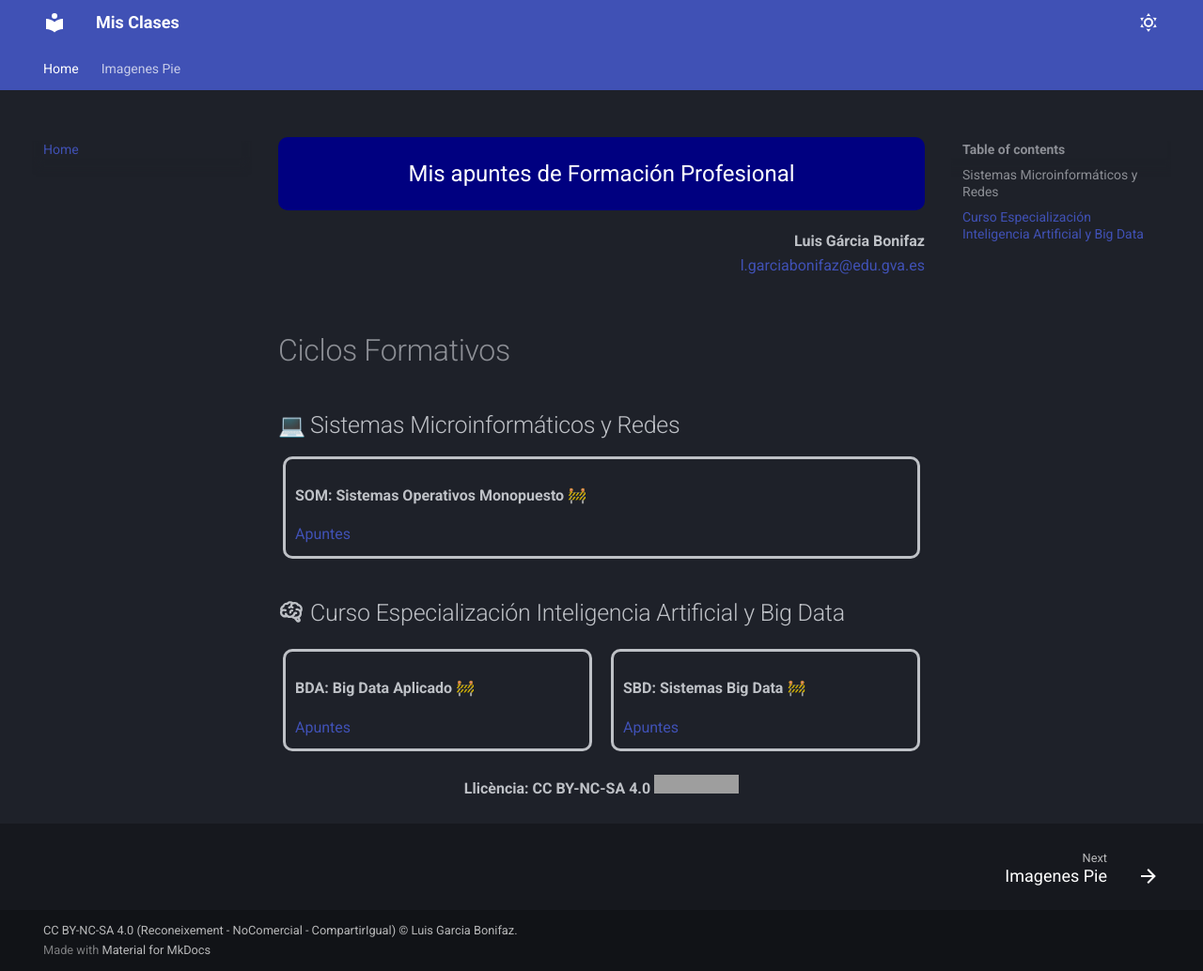
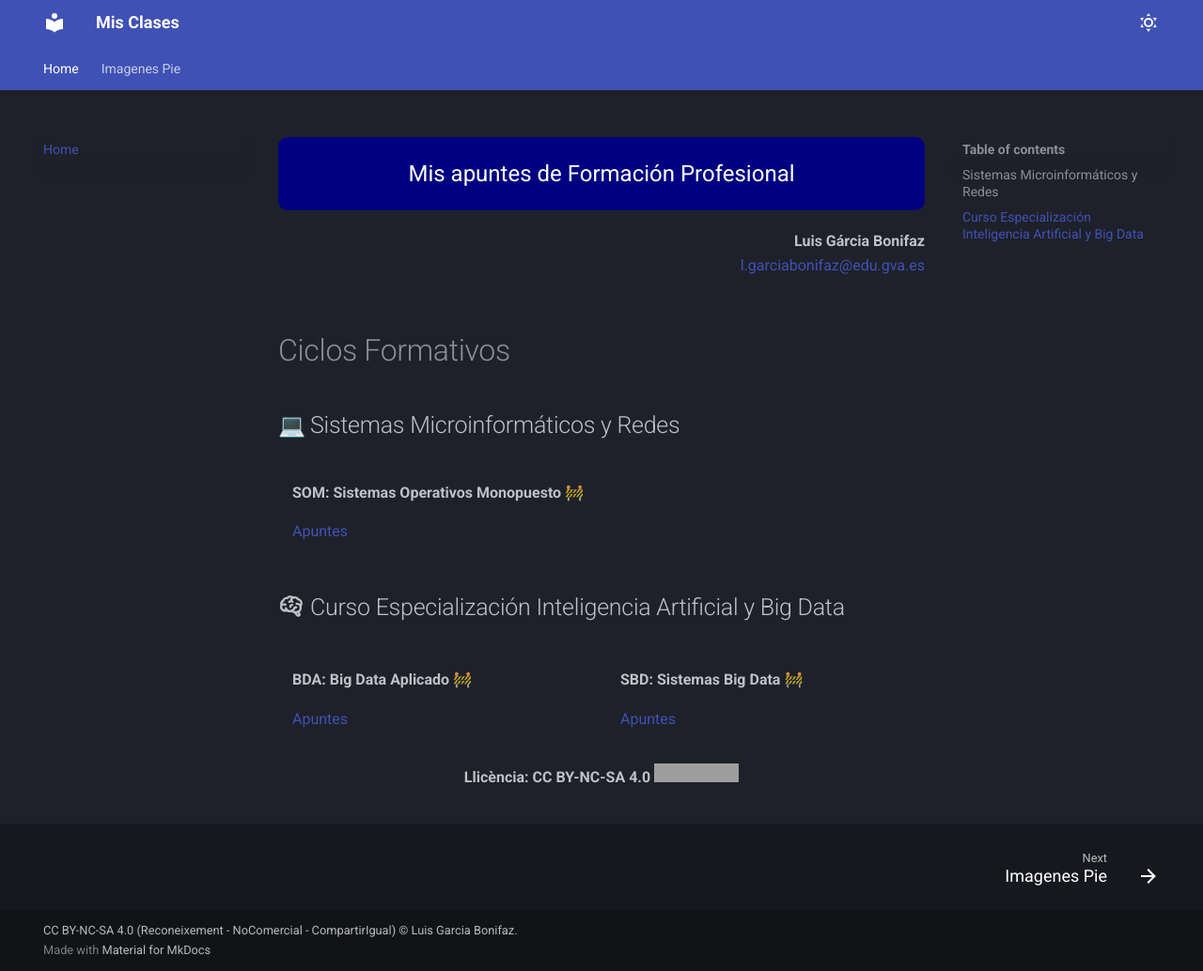
Before and after one commit to luisgarciabonifaz/fp, an MkDocs documentation site: the page built from docs/index.md, in a window 1280 px wide and 1034 px high. Shown: the whole window at 94% size. Built offline with MkDocs 1.6.1 and Material for MkDocs 9.7.7, drawn with Linux system fonts in a browser that asks for light colours; emoji names are drawn with the system emoji font; grey boxes are pictures that could not be loaded.

Commit message:
Diseño sin colorines 2

```diff
--- a/docs/css/custom.css
+++ b/docs/css/custom.css
@@ -22,7 +22,6 @@
     padding: 10px;
     border-radius: 10px;
     margin:5px;
-    border-style: solid;
   }
 
 /* Bloque verde */
@@ -32,7 +31,6 @@
     border-radius: 10px;
     margin:5px;
     width:50%;
-    border-style: solid;
   }
 
 /* Bloque azul */
@@ -42,7 +40,6 @@
     border-radius: 10px;
     margin:5px;
     width:50%;
-    border-style: solid;
   }
 
 
```
